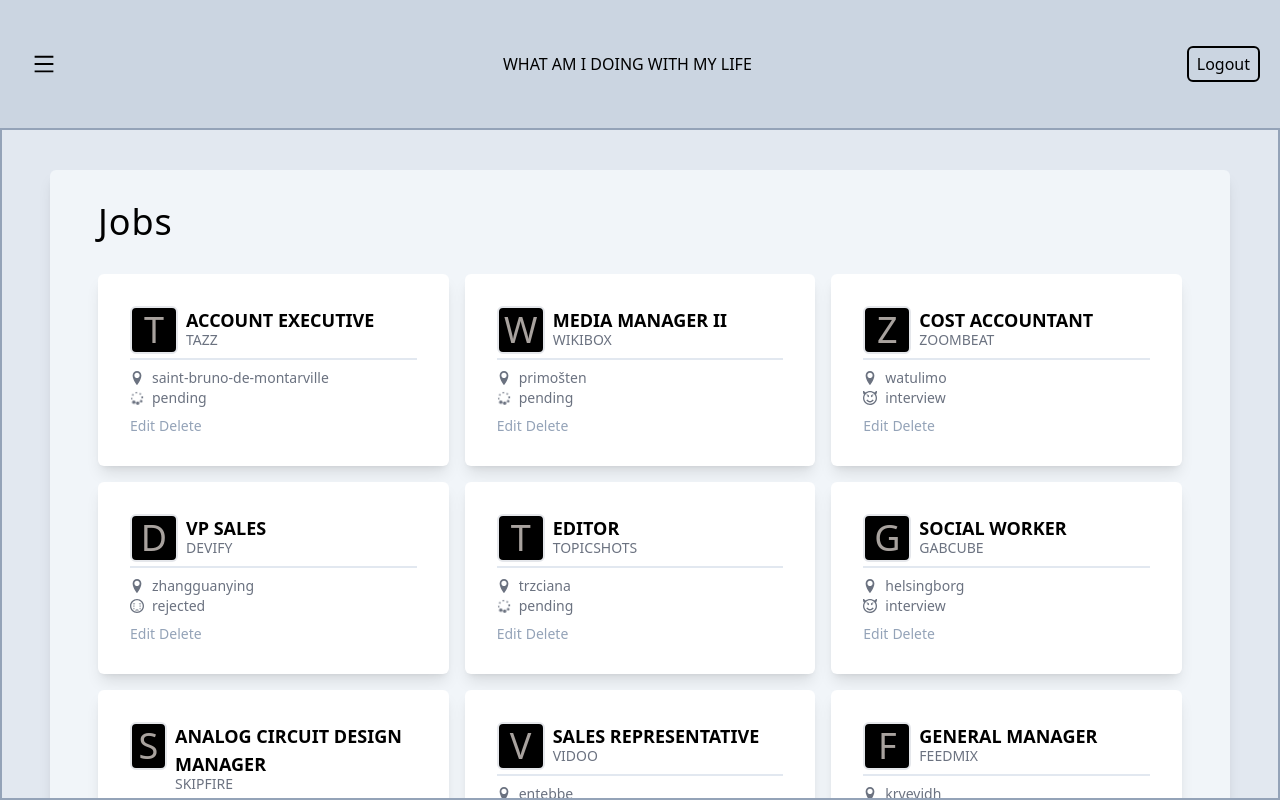
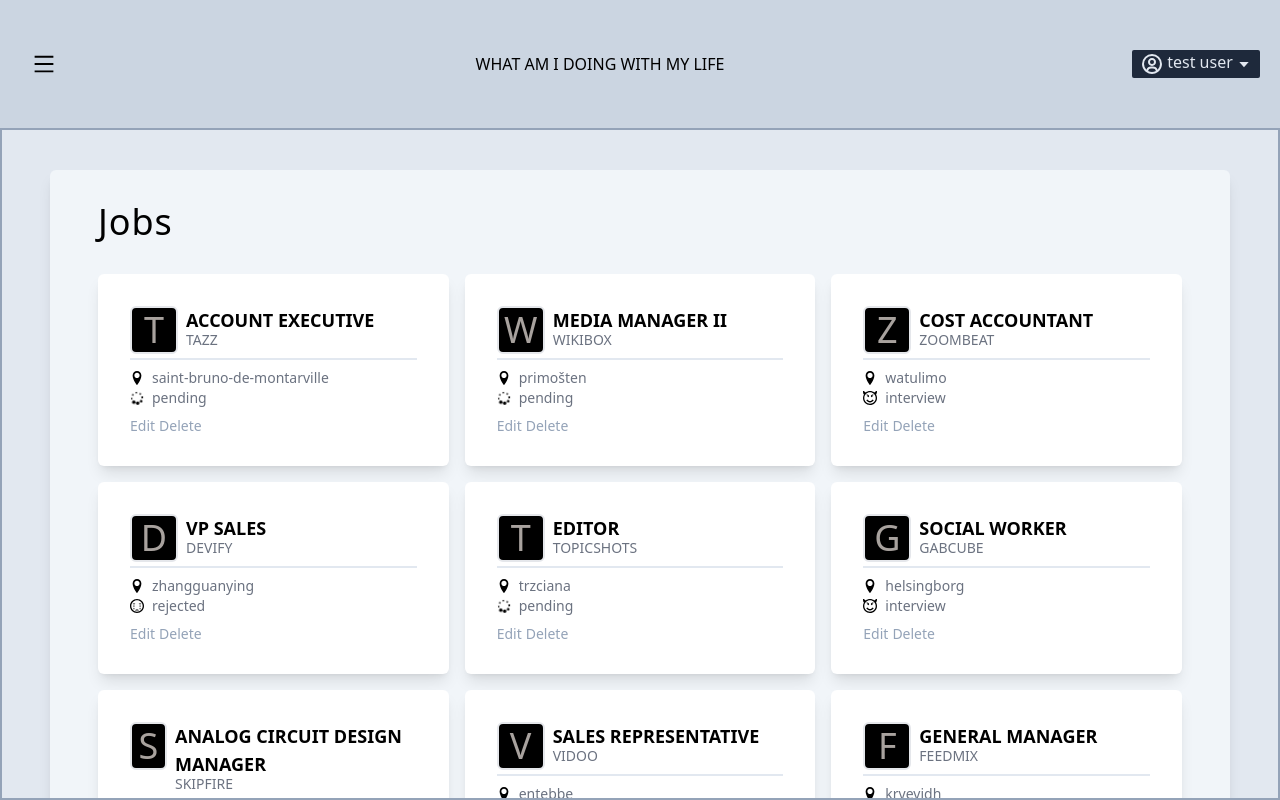
Before and after one commit to iluvcereals/HireMeMaybe, a React (Vite) app: page /app/jobs in a window 1280 px wide. Built offline with nearby package versions, Linux system fonts and the light colour scheme.

Commit message:
Add a dropdown for logout to make it look prettier

```diff
--- a/src/pages/Jobs/components/Job.tsx
+++ b/src/pages/Jobs/components/Job.tsx
@@ -16,13 +16,13 @@ function Job({ company, position, location, status }: JobProps) {
                 </header>
                 <div className="border-t-2 border-t-slate-200 mt-1 pt-2">
                     <p className="text-gray-500 flex gap-x-2">
-                        <span className="self-center">
+                        <span className="self-center text-black">
                             <ImLocation />
                         </span>
                         {location}
                     </p>
                     <p className="text-gray-500 flex gap-x-2">
-                        <span className={`self-center ${status === 'pending' ? 'animate-spin' : ''}`}>
+                        <span className={`self-center text-black ${status === 'pending' ? 'animate-spin' : ''}`}>
                             {status === 'pending' ? <ImSpinner /> : status === 'interview' ? <ImEvil /> : <ImCrying />}
                         </span>
                         {status}
--- a/src/pages/Layout/components/Navbar.tsx
+++ b/src/pages/Layout/components/Navbar.tsx
@@ -2,11 +2,14 @@ import { toggleSidebar } from '@/features/user/userSlice';
 import { useAppDispatch, useAppSelector } from '@/hooks';
 import { useNavigate } from 'react-router-dom';
 import { AiOutlineMenu } from 'react-icons/ai';
+import { BiCaretDown, BiUserCircle } from 'react-icons/bi';
+import { useState } from 'react';
 
 function Navbar() {
     const dispatch = useAppDispatch();
-    const isSidebarOpen = useAppSelector((state) => state.userState.isSidebarOpen);
+    const { isSidebarOpen, username } = useAppSelector((state) => state.userState);
     const navigate = useNavigate();
+    const [showLogout, setShowLogout] = useState<boolean>(false);
     function handleSidebar() {
         dispatch(toggleSidebar());
     }
@@ -21,11 +24,23 @@ function Navbar() {
                 </button>
             </div>
             <h1>WHAT AM I DOING WITH MY LIFE</h1>
-            <div>
+            <div className="flex flex-col  gap-y-2 relative w-32">
+                <button
+                    onClick={() => setShowLogout(!showLogout)}
+                    className="flex justify-between rounded-sm h-7 w-32 px-2 py-0 z-50 bg-slate-800 text-slate-200"
+                >
+                    <span className="self-center text-2xl">
+                        <BiUserCircle />
+                    </span>
+                    {username}
+                    <span className="self-center">
+                        <BiCaretDown />
+                    </span>
+                </button>
                 <button
                     onClick={() => navigate('/login')}
                     type="button"
-                    className="border-2 border-black rounded-md px-2 py-1"
+                    className={`px-2 py-0 rounded-sm absolute inset-0 m-auto h-7 w-32 bg-slate-800 text-slate-200 ${showLogout ? 'translate-y-8 opacity-100' : 'opacity-0 translate-y-0 z-0'} transition-opacity duration-150 ease-in`}
                 >
                     Logout
                 </button>
```
